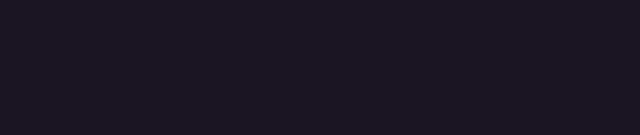
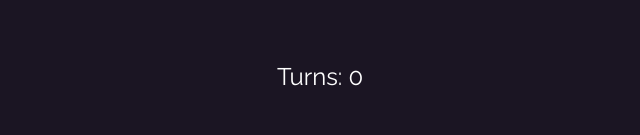
Before and after one commit to thiagomartns/memory-game-ts, a React (Vite) app: page / in a window 1280 px wide. Shown: the part 165-300 px from the top of the page, without its empty margins (320-960 px from the left). Built offline with nearby package versions, Linux system fonts and the light colour scheme.

Commit message:
Contador adicionado no jsx do componente raiz

```diff
--- a/src/App.tsx
+++ b/src/App.tsx
@@ -88,6 +88,7 @@ function App() {
           />
         ))}
       </div>
+      <p>Turns: {turns}</p>
     </div>
   )
 }
```
